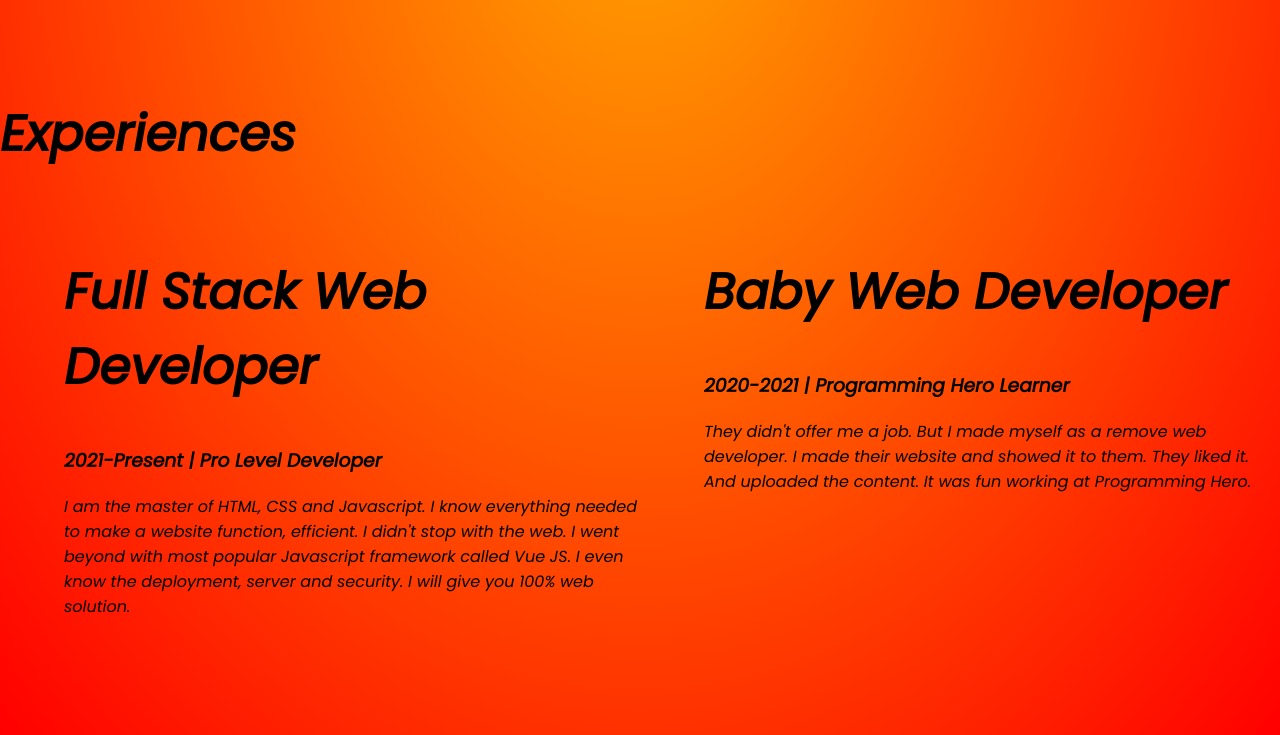
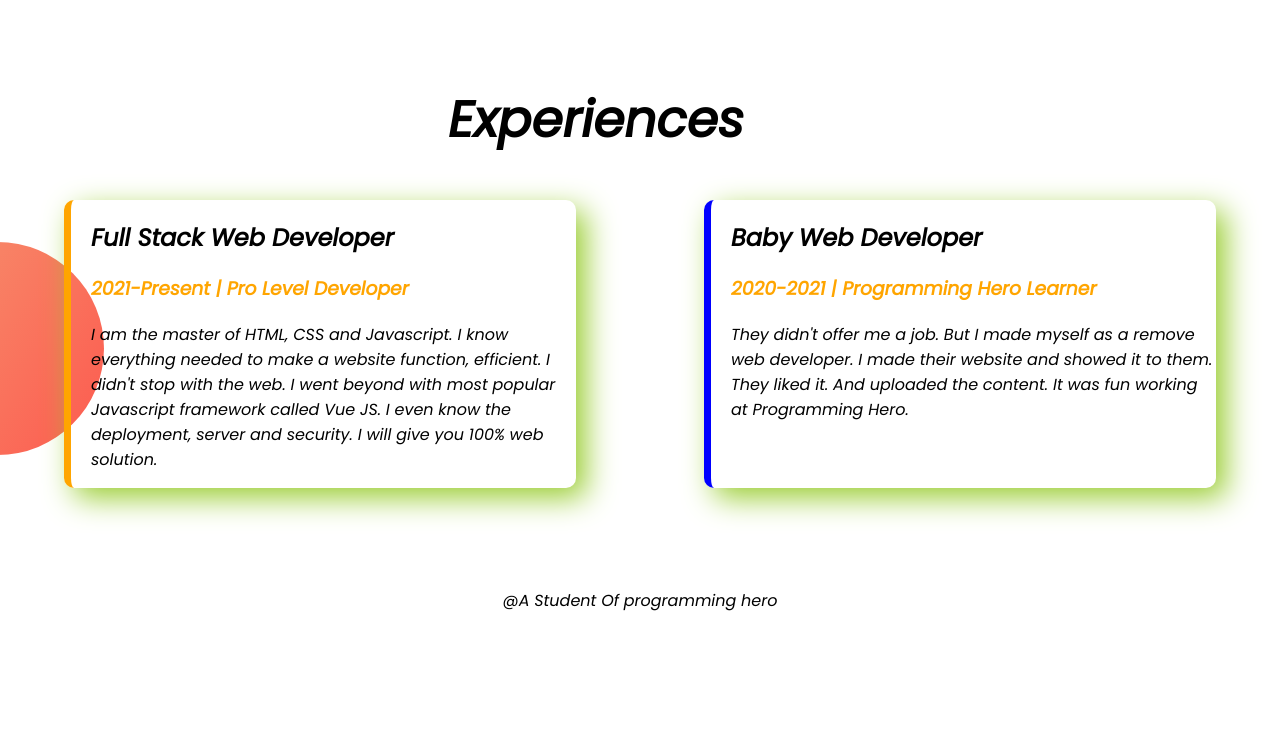
Before and after one commit to MirajMalik/Developer-Portfolio, a plain HTML site: page index.html in a window 1280 px wide. Shown: the part 1016-1751 px from the top of the page. After the commit the page ends 1645 px from the top, so only its background shows below. Drawn offline with Linux system fonts and the light colour scheme.

Commit message:
addeded footer

```diff
--- a/index.html
+++ b/index.html
@@ -31,33 +31,28 @@
     <div class="half-width">
         <h1>Dream Big</h1>
         <h3>Become a web developer</h3>
-        <p class="move">I already learned the basic HTML and CSS. I can build any simple website. I can even teach my grandma how to make simple website. My goal is to build 3 websites and learn advanced topics.</p>
+        <p>I already learned the basic HTML and CSS. I can build any simple website. I can even teach my grandma how to make simple website. My goal is to build 3 websites and learn advanced topics.</p>
         <a class="link-button" target="_blank" href="www.google.com">DOWNLOAD RESUME</a>
     </div>
   </section>
   <section class="Experience-Area">
-    <h1>Experiences</h1>
+    <h1 class="middle">Experiences</h1>
     <div class="flexible-container">
-        <div class="half-width">
-        <h1>Full Stack Web Developer</h1>
-        <h3>2021-Present | Pro Level Developer</h3>
+        <div id="full-stack" class="experience-item">
+        <h2>Full Stack Web Developer</h2>
+        <h3 class="orange-color">2021-Present | Pro Level Developer</h3>
         <p>I am the master of HTML, CSS and Javascript. I know everything needed to make a website function, efficient. I didn't stop with the web. I went beyond with most popular Javascript framework called Vue JS. I even know the deployment, server and security. I will give you 100% web solution.</p>
        </div>
-       <div class="half-width">
-           <h1>Baby Web Developer</h1>
-           <h3>2020-2021 | Programming Hero Learner</h3>
+       <div id="baby-stack" class="experience-item">
+           <h2>Baby Web Developer</h2>
+           <h3 class="orange-color">2020-2021 | Programming Hero Learner</h3>
            <p>They didn't offer me a job. But I made myself as a remove web developer. I made their website and showed it to them. They liked it. And uploaded the content. It was fun working at Programming Hero.</p>
        </div>
     </div>
 
-
-
-
-
-
-
-
-
-  </section>
 </body>
+<footer>
+  <p> @A Student Of programming hero</h4>
+  </p>
+</footer>
 </html>
--- a/style.css
+++ b/style.css
@@ -1,7 +1,8 @@
 body{
     font-family: 'Poppins', sans-serif;
     margin: 0px;
-    background-image:radial-gradient(orange,red);
+   background-position: 100%;
+
 }
 h1{
     font-size: 50px;
@@ -14,7 +15,7 @@ h1{
     margin-bottom: 100px;
 }
 .half-width{
-    width: 50%;
+    width: 60%;
     padding-left: 5%;
 }
 .half-width img{
@@ -36,7 +37,40 @@ h1{
     background-image: url(images/dream-bg.png);
     background-repeat: no-repeat;
     background-position: right;
+    padding-left: 40px;
 }
 .move{
     padding-left: 100px;
 }
+.middle{
+    padding-left: 35%;
+}
+#range{
+     padding-left: 500px;
+}
+.orange-color{
+    color: orange;
+}
+.experience-item{
+    box-shadow: 10px 10px 30px yellowgreen;
+    width:40%;
+    margin-left: 5%;
+    margin-right: 5%;
+    padding-left: 20px;
+    border-radius: 10px;
+
+}
+.Experience-Area{
+    background-image: url(images/exp-bg.png);
+    background-repeat:no-repeat;
+    background-position: left;
+}
+#full-stack{
+    border-left: 7px solid orange ;
+}
+#baby-stack{
+    border-left: 7px solid blue;
+}
+footer p{
+    text-align: center;
+}
```
